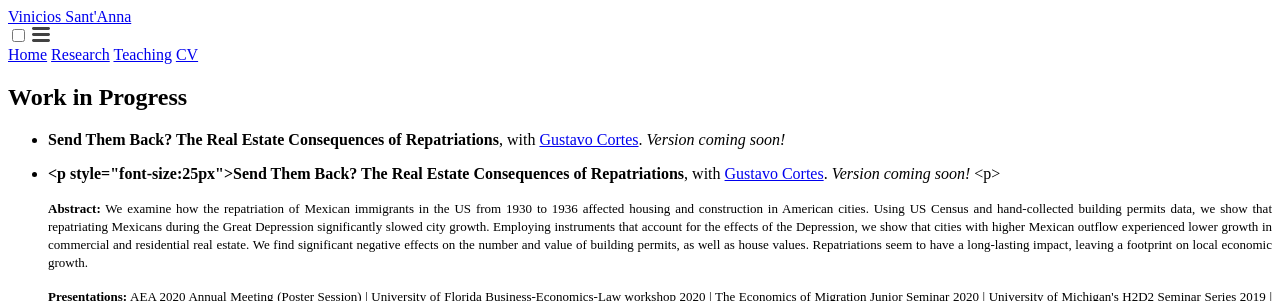
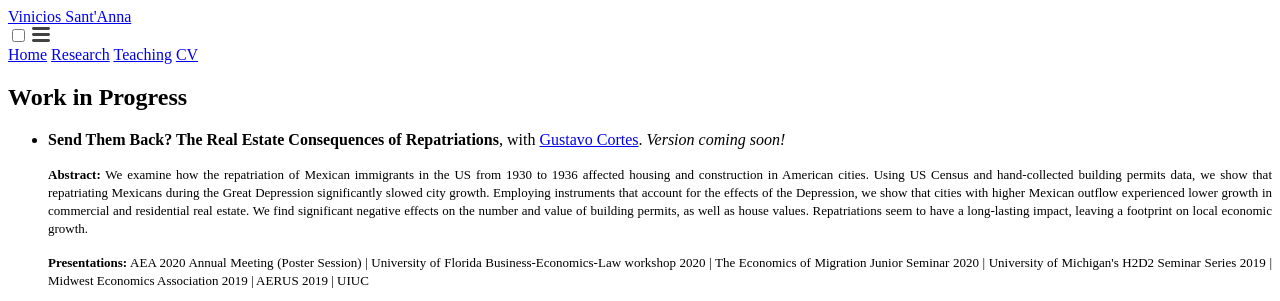
Before and after one commit to vpsantanna/vpsantanna.github.io, a Jekyll site: the page built from 2-research.md, in a window 1280 px wide and 900 px high, cut to the strip 0-301 px from the top of the window. Built offline with Jekyll 4.4.1, drawn with Linux system fonts in a browser that asks for light colours; a script that is not in the unit is left out.

Commit message:
Update 2-research.md

```diff
--- a/2-research.md
+++ b/2-research.md
@@ -23,7 +23,6 @@ permalink: /research/
 # Work in Progress
 
 - <b>Send Them Back? The Real Estate Consequences of Repatriations</b>, with <a href="https://sites.google.com/site/cortesgustavos" target="_blank"> Gustavo Cortes</a>. <em>Version coming soon! </em>
-- <b><p style="font-size:25px">Send Them Back? The Real Estate Consequences of Repatriations</b>, with <a href="https://sites.google.com/site/cortesgustavos" target="_blank"> Gustavo Cortes</a>. <em>Version coming soon! </em><p>
 
    <p style="text-align: justify;"><font size="2"><b>Abstract:</b> We examine how the repatriation of Mexican immigrants in the US from 1930 to 1936 affected housing and construction in American cities. Using US Census and hand-collected building permits data, we show that repatriating Mexicans during the Great Depression significantly slowed city growth. Employing instruments that account for the effects of the Depression, we show that cities with higher Mexican outflow experienced lower growth in commercial and residential real estate. We find significant negative effects on the number and value of building permits, as well as house values. Repatriations seem to have a long-lasting impact, leaving a footprint on local economic growth. </font></p>
 
```
